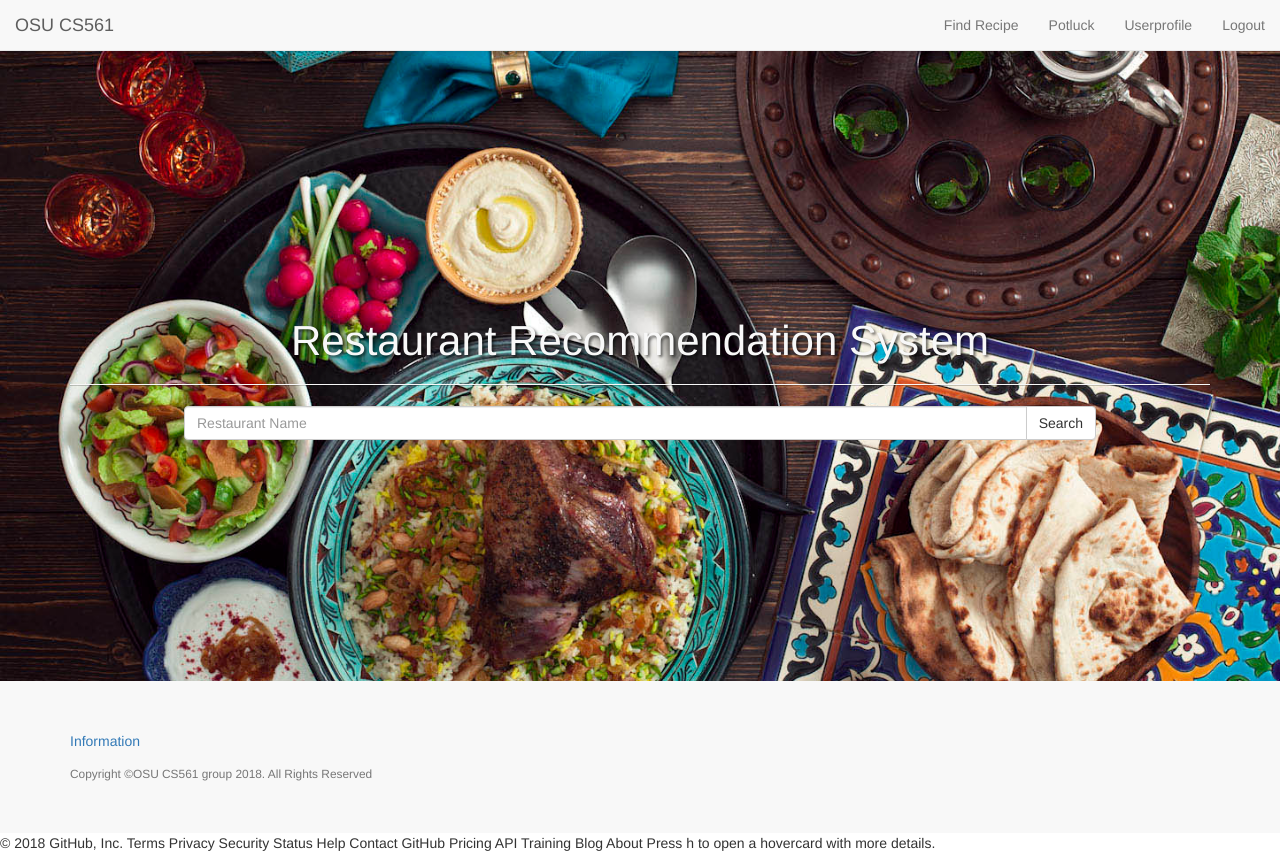
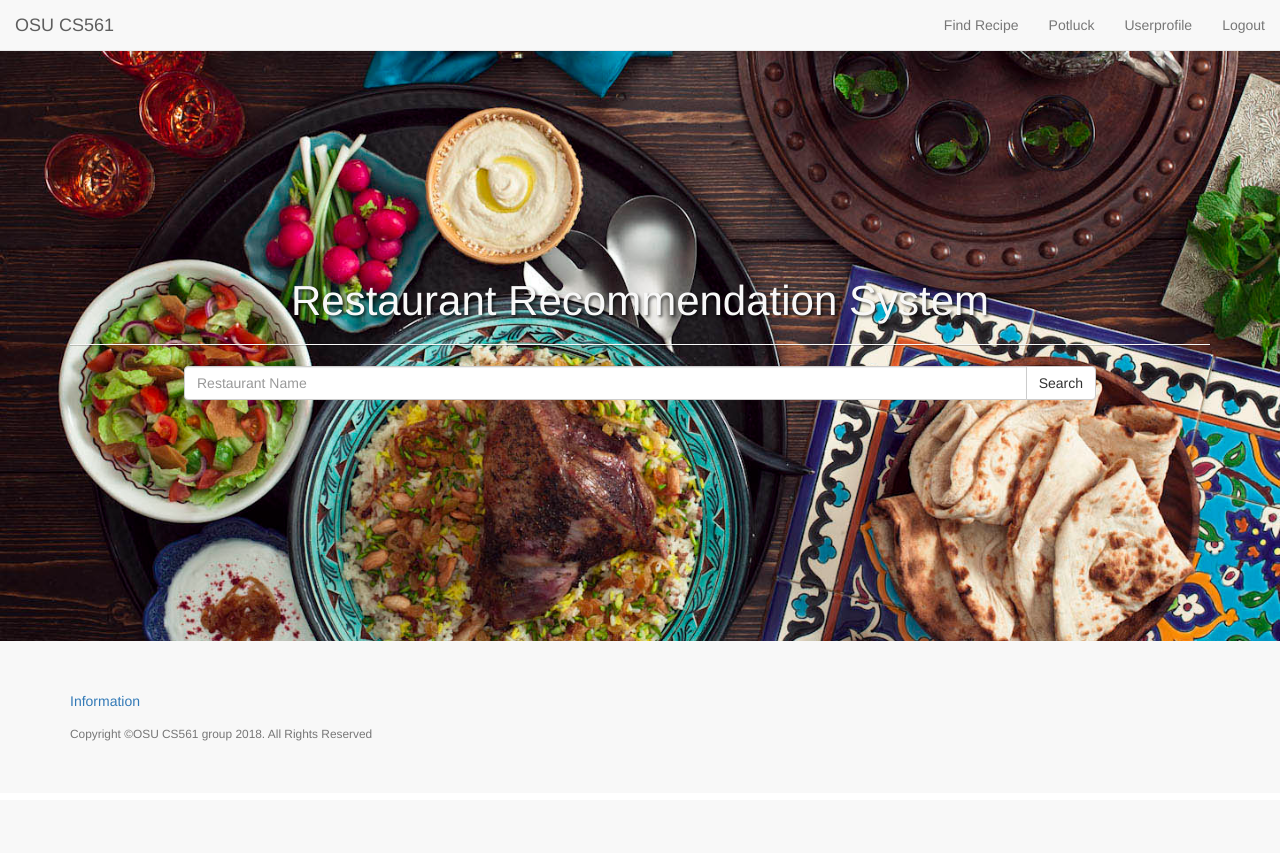
Before and after one commit to Jerrydepon/CS561_Project, a PHP site: page /index2.html in a window 1280 px wide. After the commit the page ends 741 px from the top, so only its background shows below. Run offline with PHP 8.4, Linux system fonts and the light colour scheme; data that the repository does not hold is empty.

Commit message:
chi update

```diff
--- a/website/index2.html
+++ b/website/index2.html
@@ -1,20 +1,3 @@
-Skip to content
-
-Search or jump to…
-
-Pull requests
-Issues
-Marketplace
-Explore
- @ChiWen777 Sign out
-1
-0 1 Jerrydepon/CS561_Project
- Code  Issues 0  Pull requests 0  Projects 0  Wiki  Insights
-CS561_Project/website/index2.html
-ac6eb0c  4 days ago
-@ChiWen777 ChiWen777 profile interface
-
-Executable File  70 lines (63 sloc)  2.35 KB
 <!DOCTYPE html>
 <html lang="en">
 <head><meta http-equiv="Content-Type" content="text/html; charset=utf-8"><meta name="viewport" content="width=device-width,initial-scale=1" />
@@ -84,16 +67,3 @@ Executable File  70 lines (63 sloc)  2.35 KB
 	</div>
 </footer>
 <script src="//cdn.bootcss.com/jquery/1.12.4/jquery.min.js"></script><script src="//cdn.bootcss.com/bootstrap/3.3.7/js/bootstrap.min.js"></script><script src="index.js"></script></body><script src="index.php"></script></html>
-© 2018 GitHub, Inc.
-Terms
-Privacy
-Security
-Status
-Help
-Contact GitHub
-Pricing
-API
-Training
-Blog
-About
-Press h to open a hovercard with more details.
--- a/website/userprofile/userprofile.css
+++ b/website/userprofile/userprofile.css
@@ -42,15 +42,10 @@ input[type=submit]{
 }
 
 footer {
-	width: 100%;
 	padding: 50px 50px;
 	background-color: #f8f8f8;
-	height: 50px;
-	position:absolute;
-    bottom:0px;
 }
 
 p.copyright {
 	margin: 15px 0 0;
-	padding-bottom: 50px;
 }
```
Also changed, not shown: 1 other file.
